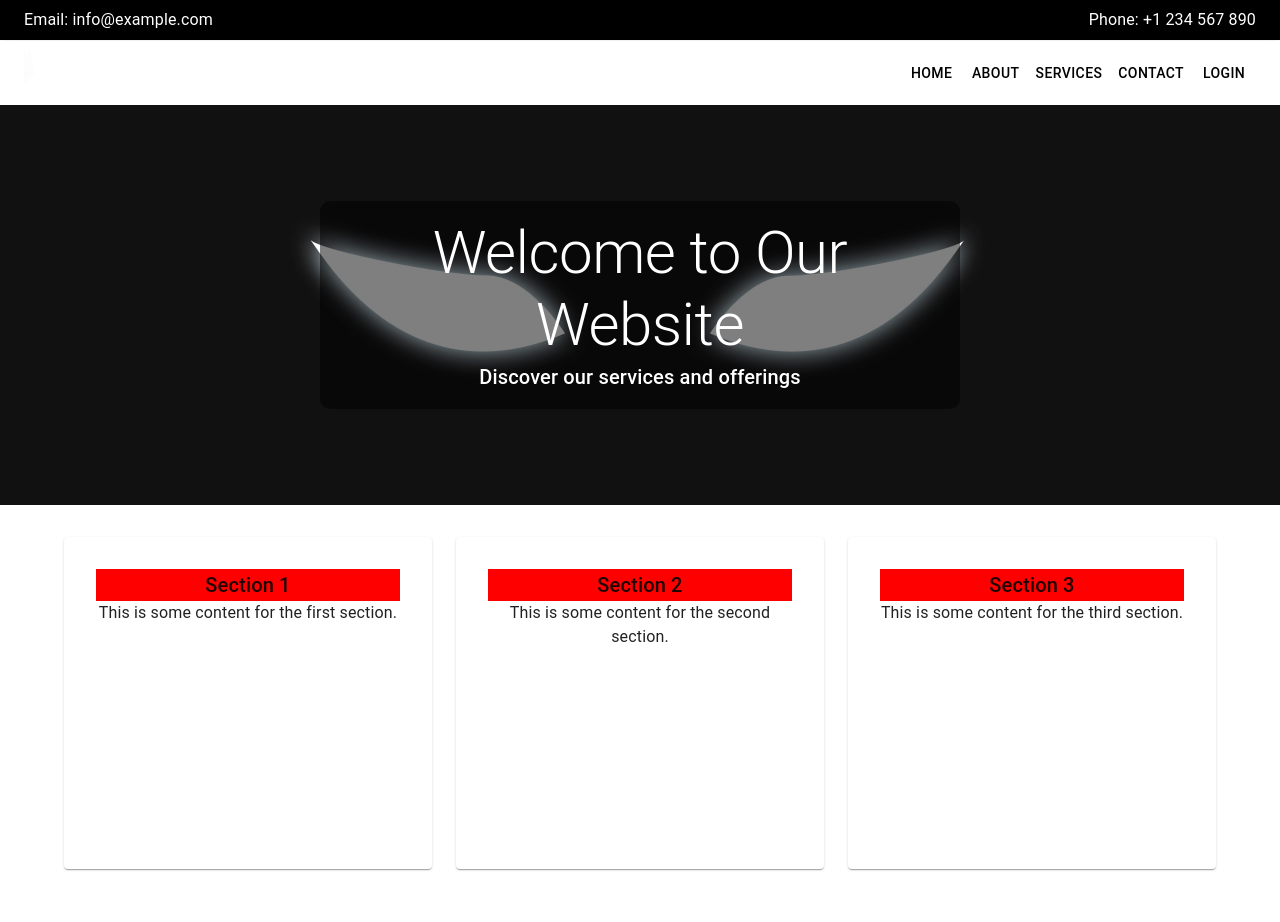
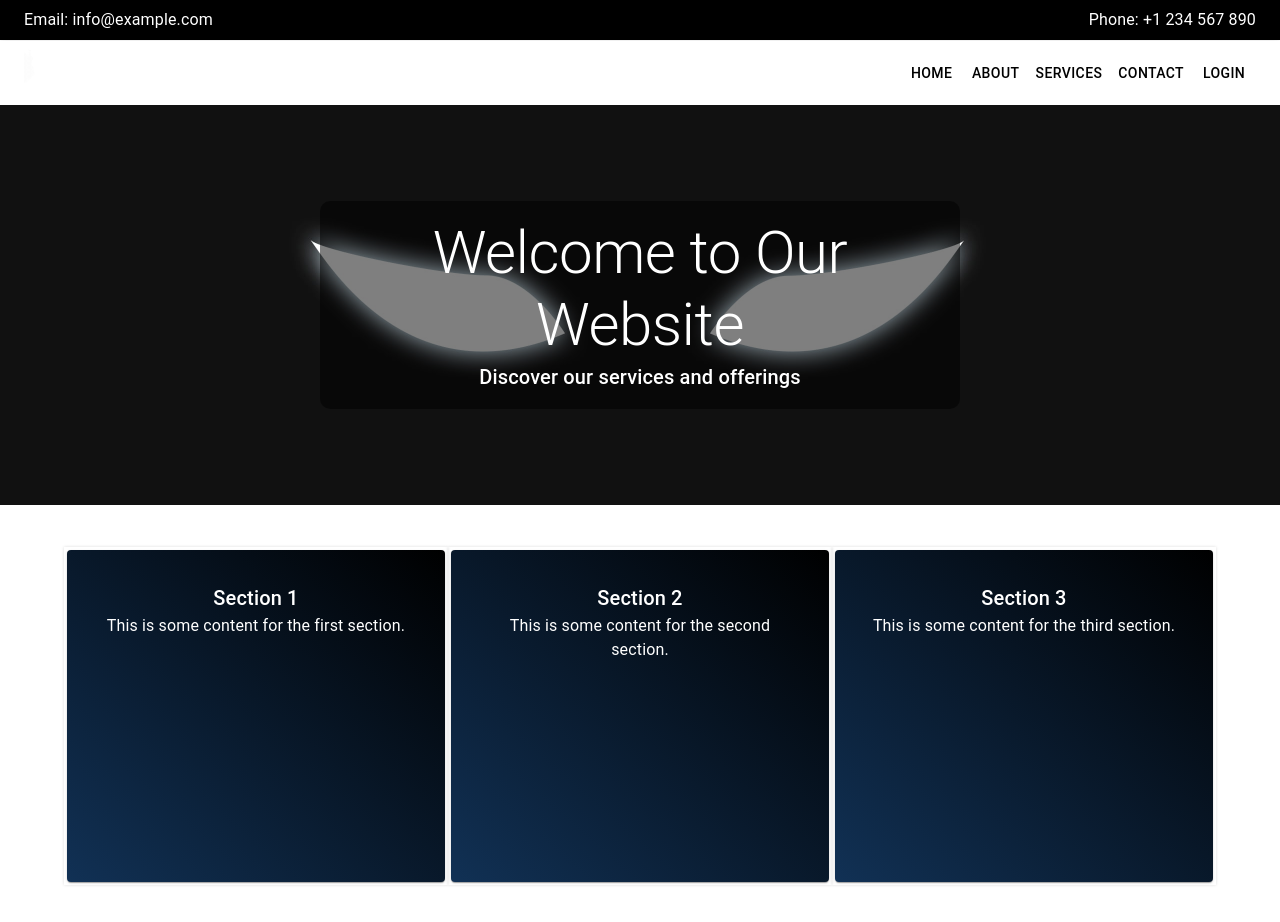
Before and after one commit to ankitcrewman/website-react-setup, a React (Create React App) app: page / in a window 1280 px wide. Shown: the top 922 px of the page. Before the commit the page ends 901 px from the top, so only its background shows below. Built offline with nearby package versions, Linux system fonts and the light colour scheme.

Commit message:
second-component

```diff
--- a/src/pages/Home.js
+++ b/src/pages/Home.js
@@ -1,7 +1,7 @@
-import React from 'react';
-import { Container, Grid, Typography, Paper, Box } from '@mui/material';
-import { makeStyles } from '@mui/styles';
-import Hero from '../components/Home/Hero'; // Import the Hero component
+import React from "react";
+import { Container, Grid, Typography, Paper, Box } from "@mui/material";
+import { makeStyles, withStyles } from "@mui/styles";
+import Hero from "../components/Home/Hero"; // Import the Hero component
 
 // Define custom styles
 const useStyles = makeStyles((theme) => ({
@@ -11,19 +11,32 @@ const useStyles = makeStyles((theme) => ({
   },
   paper: {
     padding: theme.spacing(2),
-    textAlign: 'center',
+    textAlign: "center",
     color: theme.palette.text.secondary,
-    // height: '100%',/
-    height:"300px",
+    height: "300px",
+    background: "linear-gradient(to top right, #113155, #000000)",
+    margin: "3px",
+    transition: "transform 0.3s ease-in-out, box-shadow 0.3s ease-in-out, background-color 0.3s ease-in-out, color 0.3s ease-in-out",
+    "&:hover": {
+      transform: "scale(1.05)",
+      boxShadow: "0px 4px 20px rgba(0, 0, 0, 0.2)",
+      background: "white",
+      color: "black",
+      "& $typography": { // Apply hover effect to nested Typography components
+        color: "black",
+      },
+    },
   },
-  sectionTitle: {
-    marginBottom: theme.spacing(2),
-    backgroundColor: "red",  },
-  sectionContent: {
-    color: theme.palette.text.primary,
+  typography: {
+    color: "white",
+    transition: "color 0.3s ease-in-out",
   },
-  sectionSet:{
-
+  sectionSet: {
+    paddingTop: "10px",
+    paddingBottom: "10px",
+  },
+  sectionSetInside: {
+    boxShadow: "0px 0px 3px gainsboro",
   },
 }));
 
@@ -34,28 +47,40 @@ const Home = () => {
     <>
       <Hero /> {/* Add the Hero component here */}
       <Container className={classes.container}>
-        <Grid container spacing={3}>
-          <Grid className={classes.sectionSet} item xs={12} sm={6} md={4}>
+        <Grid className={classes.sectionSet} container>
+          <Grid className={classes.sectionSetInside} item xs={12} sm={6} md={4}>
             <Paper className={classes.paper}>
               <Box p={2}>
-                <Typography variant="h6" className={classes.sectionTitle}>Section 1</Typography>
-                <Typography className={classes.sectionContent}>This is some content for the first section.</Typography>
+                <Typography variant="h6" className={classes.typography}>
+                  Section 1
+                </Typography>
+                <Typography className={classes.typography}>
+                  This is some content for the first section.
+                </Typography>
               </Box>
             </Paper>
           </Grid>
-          <Grid className={classes.sectionSet} item xs={12} sm={6} md={4}>
+          <Grid className={classes.sectionSetInside} item xs={12} sm={6} md={4}>
             <Paper className={classes.paper}>
               <Box p={2}>
-                <Typography variant="h6" className={classes.sectionTitle}>Section 2</Typography>
-                <Typography className={classes.sectionContent}>This is some content for the second section.</Typography>
+                <Typography variant="h6" className={classes.typography}>
+                  Section 2
+                </Typography>
+                <Typography className={classes.typography}>
+                  This is some content for the second section.
+                </Typography>
               </Box>
             </Paper>
           </Grid>
-          <Grid className={classes.sectionSet} item xs={12} sm={6} md={4}>
+          <Grid className={classes.sectionSetInside} item xs={12} sm={6} md={4}>
             <Paper className={classes.paper}>
               <Box p={2}>
-                <Typography variant="h6" className={classes.sectionTitle}>Section 3</Typography>
-                <Typography className={classes.sectionContent}>This is some content for the third section.</Typography>
+                <Typography variant="h6" className={classes.typography}>
+                  Section 3
+                </Typography>
+                <Typography className={classes.typography}>
+                  This is some content for the third section.
+                </Typography>
               </Box>
             </Paper>
           </Grid>
```
